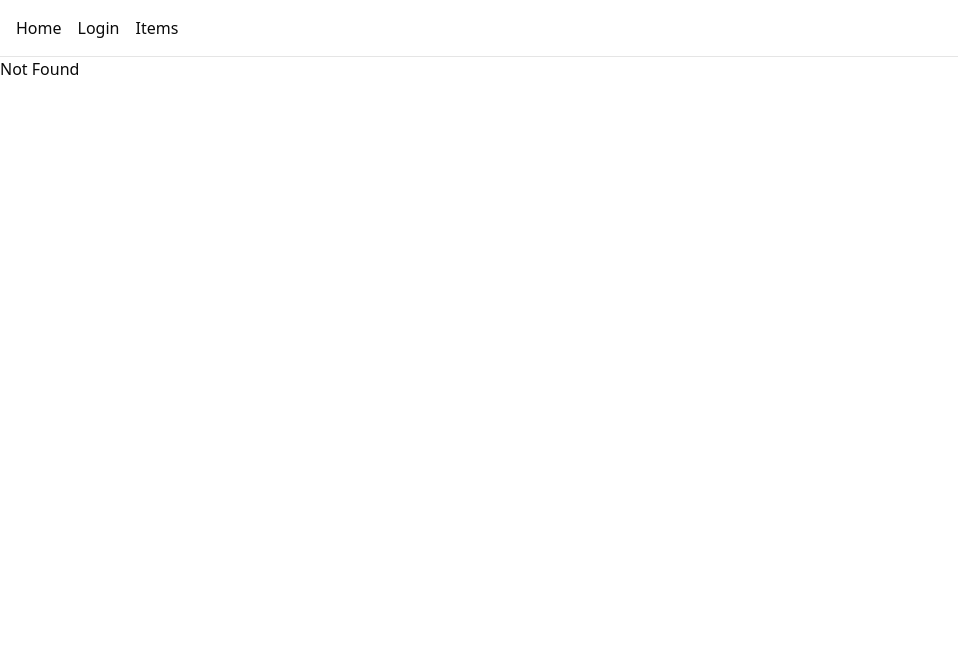
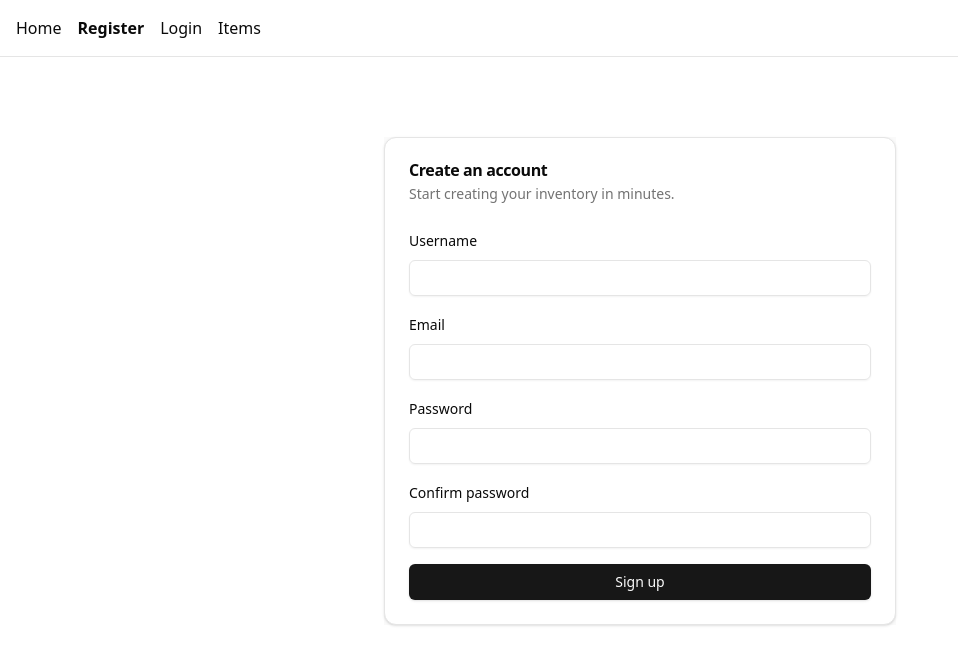
Before and after one commit to parradam/personal-inventory-frontend, a React (Vite) app in the folder frontend/: page /register in a window 1280 px wide. Before the commit this address had no page. Shown: the top 664 px of the page, without its empty margins (0-958 px from the left). Built offline with nearby package versions, Linux system fonts and the light colour scheme.

Commit message:
Create register page

```diff
--- /dev/null
+++ b/frontend/src/auth/components/RegisterForm.tsx
@@ -0,0 +1,163 @@
+import { zodResolver } from '@hookform/resolvers/zod';
+import { SubmitHandler, useForm } from 'react-hook-form';
+import { z } from 'zod';
+import { useNavigate } from '@tanstack/react-router';
+
+import { Button } from '@/components/ui/button';
+import {
+  Form,
+  FormControl,
+  FormDescription,
+  FormField,
+  FormItem,
+  FormLabel,
+  FormMessage,
+} from '@/components/ui/form';
+import { Input } from '@/components/ui/input';
+import { registerService } from '../services/registerService';
+import { AxiosError } from 'axios';
+
+interface RegisterFormParams {
+  username: string;
+  email: string;
+  password: string;
+  confirmPassword: string;
+}
+
+interface FormErrorResponse {
+  error?: string;
+}
+
+const formSchema = z
+  .object({
+    username: z.string().min(6, {
+      message: 'Username must be at least 6 characters.',
+    }),
+    email: z.string().email({ message: 'Email must be valid.' }),
+    password: z.string().min(6, {
+      message: 'Password must be at least 6 characters.',
+    }),
+    confirmPassword: z.string().min(6, {
+      message: 'Password must be at least 6 characters.',
+    }),
+  })
+  .refine(({ password, confirmPassword }) => password === confirmPassword, {
+    message: 'Passwords must match.',
+    path: ['confirmPassword'],
+  });
+
+const RegisterForm: React.FC = () => {
+  const navigate = useNavigate();
+
+  const form = useForm<z.infer<typeof formSchema>>({
+    resolver: zodResolver(formSchema),
+    defaultValues: {
+      username: '',
+      email: '',
+      password: '',
+      confirmPassword: '',
+    },
+  });
+
+  const onSubmit: SubmitHandler<RegisterFormParams> = async (
+    values: z.infer<typeof formSchema>,
+  ) => {
+    try {
+      // Remove confirmPassword from payload
+      const { username, email, password } = values;
+
+      await registerService({ username, email, password });
+      await navigate({ to: '/login' });
+    } catch (error) {
+      const axiosError = error as AxiosError;
+      const errorData: FormErrorResponse = axiosError.response?.data || {};
+
+      if (errorData.error) {
+        form.setError('root', { type: 'manual', message: errorData.error });
+      }
+    }
+  };
+
+  return (
+    <div>
+      <Form {...form}>
+        {
+          // Suppress TS error due to the way react-hook-form handles async code itself
+        }
+        {/* eslint-disable-next-line @typescript-eslint/no-misused-promises */}
+        <form onSubmit={form.handleSubmit(onSubmit)} className="space-y-4">
+          <FormField
+            control={form.control}
+            name="username"
+            render={({ field }) => (
+              <FormItem>
+                <FormLabel>Username</FormLabel>
+                <FormControl>
+                  <Input {...field} />
+                </FormControl>
+                <FormDescription className="hidden">
+                  Enter your username.
+                </FormDescription>
+                <FormMessage />
+              </FormItem>
+            )}
+          />
+          <FormField
+            control={form.control}
+            name="email"
+            render={({ field }) => (
+              <FormItem>
+                <FormLabel>Email</FormLabel>
+                <FormControl>
+                  <Input {...field} />
+                </FormControl>
+                <FormDescription className="hidden">
+                  Enter your email.
+                </FormDescription>
+                <FormMessage />
+              </FormItem>
+            )}
+          />
+          <FormField
+            control={form.control}
+            name="password"
+            render={({ field }) => (
+              <FormItem>
+                <FormLabel>Password</FormLabel>
+                <FormControl>
+                  <Input type="password" {...field} />
+                </FormControl>
+                <FormDescription className="hidden">
+                  Enter your password.
+                </FormDescription>
+                <FormMessage />
+              </FormItem>
+            )}
+          />
+          <FormField
+            control={form.control}
+            name="confirmPassword"
+            render={({ field }) => (
+              <FormItem>
+                <FormLabel>Confirm password</FormLabel>
+                <FormControl>
+                  <Input type="password" {...field} />
+                </FormControl>
+                <FormDescription className="hidden">
+                  Confirm your password.
+                </FormDescription>
+                <FormMessage />
+              </FormItem>
+            )}
+          />
+          <FormMessage>{form.formState.errors.root?.message}</FormMessage>
+          <Button type="submit" className="w-full">
+            Sign up
+          </Button>
+        </form>
+      </Form>
+    </div>
+  );
+};
+
+export default RegisterForm;
--- /dev/null
+++ b/frontend/src/auth/pages/RegisterPage.tsx
@@ -0,0 +1,30 @@
+import RegisterForm from '../components/RegisterForm';
+import {
+  Card,
+  CardContent,
+  CardDescription,
+  CardHeader,
+  CardTitle,
+} from '@/components/ui/card';
+
+const RegisterPage = () => {
+  return (
+    <div className="py-40 md:py-20">
+      <div className="w-5/6 md:w-2/5 bg-primary-foreground mx-auto">
+        <Card>
+          <CardHeader>
+            <CardTitle>Create an account</CardTitle>
+            <CardDescription>
+              Start creating your inventory in minutes.
+            </CardDescription>
+          </CardHeader>
+          <CardContent>
+            <RegisterForm />
+          </CardContent>
+        </Card>
+      </div>
+    </div>
+  );
+};
+
+export default RegisterPage;
--- /dev/null
+++ b/frontend/src/auth/services/registerService.ts
@@ -0,0 +1,30 @@
+import axios from 'axios';
+
+export interface RegisterParams {
+  username: string;
+  email: string;
+  password: string;
+}
+
+interface RegisterResponseData {
+  username: string;
+}
+
+const baseUrl = `${import.meta.env.VITE_BACKEND_URL}/api/auth_token`;
+
+export const registerService = async ({
+  username,
+  email,
+  password,
+}: RegisterParams): Promise<RegisterResponseData> => {
+  const response = await axios.post<RegisterResponseData>(
+    `${baseUrl}/register`,
+    {
+      username,
+      email,
+      password,
+    },
+    { withCredentials: true },
+  );
+  return response.data;
+};
--- a/frontend/src/routeTree.gen.ts
+++ b/frontend/src/routeTree.gen.ts
@@ -19,6 +19,7 @@ import { Route as ItemsItemIdImport } from './routes/items/$itemId'
 
 const LoginLazyImport = createFileRoute('/login')()
 const IndexLazyImport = createFileRoute('/')()
+const RegisterIndexLazyImport = createFileRoute('/register/')()
 const ItemsIndexLazyImport = createFileRoute('/items/')()
 
 // Create/Update Routes
@@ -32,6 +33,13 @@ const IndexLazyRoute = IndexLazyImport.update({
   path: '/',
   getParentRoute: () => rootRoute,
 } as any).lazy(() => import('./routes/index.lazy').then((d) => d.Route))
+
+const RegisterIndexLazyRoute = RegisterIndexLazyImport.update({
+  path: '/register/',
+  getParentRoute: () => rootRoute,
+} as any).lazy(() =>
+  import('./routes/register/index.lazy').then((d) => d.Route),
+)
 
 const ItemsIndexLazyRoute = ItemsIndexLazyImport.update({
   path: '/items/',
@@ -75,6 +83,13 @@ declare module '@tanstack/react-router' {
       preLoaderRoute: typeof ItemsIndexLazyImport
       parentRoute: typeof rootRoute
     }
+    '/register/': {
+      id: '/register/'
+      path: '/register'
+      fullPath: '/register'
+      preLoaderRoute: typeof RegisterIndexLazyImport
+      parentRoute: typeof rootRoute
+    }
   }
 }
 
@@ -85,6 +100,7 @@ export const routeTree = rootRoute.addChildren({
   LoginLazyRoute,
   ItemsItemIdRoute,
   ItemsIndexLazyRoute,
+  RegisterIndexLazyRoute,
 })
 
 /* prettier-ignore-end */
@@ -98,7 +114,8 @@ export const routeTree = rootRoute.addChildren({
         "/",
         "/login",
         "/items/$itemId",
-        "/items/"
+        "/items/",
+        "/register/"
       ]
     },
     "/": {
@@ -112,6 +129,9 @@ export const routeTree = rootRoute.addChildren({
     },
     "/items/": {
       "filePath": "items/index.lazy.tsx"
+    },
+    "/register/": {
+      "filePath": "register/index.lazy.tsx"
     }
   }
 }
--- a/frontend/src/routes/__root.tsx
+++ b/frontend/src/routes/__root.tsx
@@ -7,7 +7,10 @@ export const Route = createRootRoute({
       <div className="p-4 flex gap-4">
         <Link to="/" className="[&.active]:font-bold">
           Home
-        </Link>{' '}
+        </Link>
+        <Link to="/register" className="[&.active]:font-bold">
+          Register
+        </Link>
         <Link to="/login" className="[&.active]:font-bold">
           Login
         </Link>
--- /dev/null
+++ b/frontend/src/routes/register/index.lazy.tsx
@@ -0,0 +1,6 @@
+import RegisterPage from '@/auth/pages/RegisterPage';
+import { createLazyFileRoute } from '@tanstack/react-router';
+
+export const Route = createLazyFileRoute('/register/')({
+  component: () => <RegisterPage />,
+});
```
